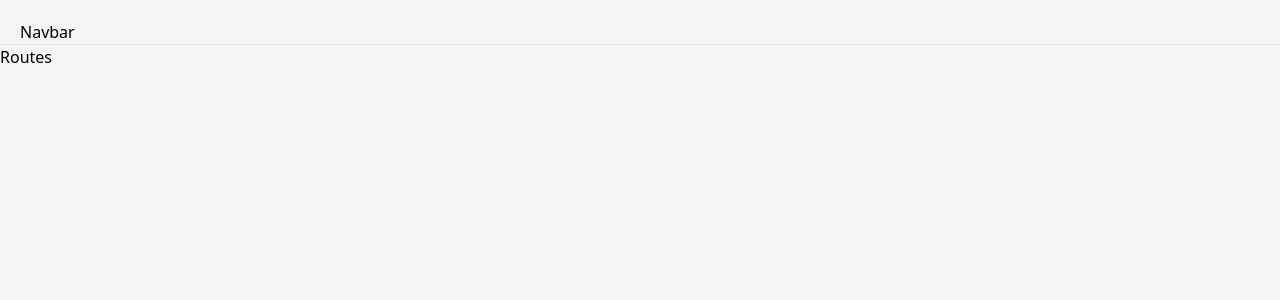
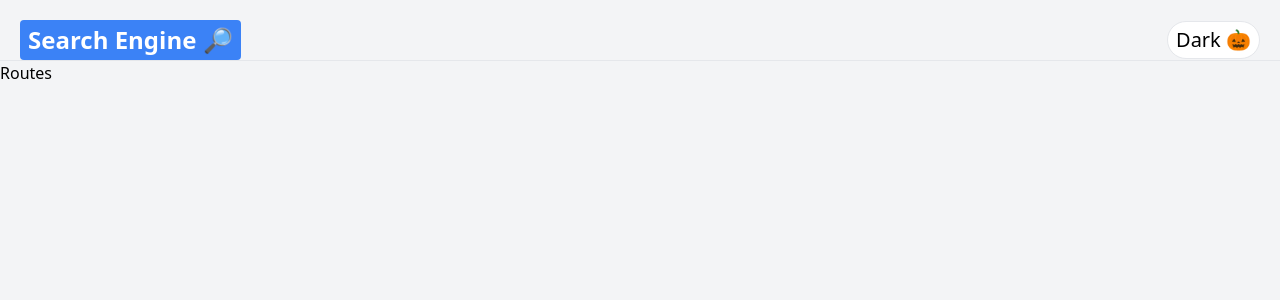
Before and after one commit to sagasu/search-engine, a React (Create React App) app: page / in a window 1280 px wide. Shown: the top 300 px of the page. Built offline with nearby package versions, Linux system fonts and the light colour scheme.

Commit message:
creating base for dark and light theme

```diff
--- a/package.json
+++ b/package.json
@@ -9,7 +9,11 @@
     "@testing-library/user-event": "^12.8.3",
     "react": "^17.0.2",
     "react-dom": "^17.0.2",
+    "react-loader-spinner": "^4.0.0",
+    "react-player": "^2.9.0",
+    "react-router-dom": "^5.3.0",
     "react-scripts": "4.0.3",
+    "use-debounce": "^7.0.0",
     "web-vitals": "^1.1.2"
   },
   "scripts": {
--- a/src/App.js
+++ b/src/App.js
@@ -11,7 +11,7 @@
   return (
     <div className={darkTheme ? 'dark' : ''}>
       <div className="bg-gray-100 dark:bg-gray-900 dark:text-gray-200 min-h-screen">
-        <Navbar />
+        <Navbar darkTheme={darkTheme} setDarkTheme={setDarkTheme}/>
         <Routes />
         <Footer />
       </div>
--- a/src/components/Navbar.jsx
+++ b/src/components/Navbar.jsx
@@ -1,9 +1,21 @@
 import React from 'react'
+import {Link} from 'react-router-dom';
 
-export const Navbar = () => {
+
+
+export const Navbar = ({darkTheme, setDarkTheme}) => {
     return (
         <div className="p-5 pb-0 flex flex-wrap sm:justify-between justify-center items-center border-b dark:border-gray-700 border-gray-200">
-            <h1>Navbar</h1>
+            <div className="flex justify-between items-center space-x-5 w-screen ">
+                <Link to="/">
+                    <p className="text-2xl bg-blue-500 font-bold text-white py-1 px-2 rounded dark:bg-gray-500 dark:text-gray-900">
+                        Search Engine 🔎
+                    </p>
+                </Link>
+                <button type="button" onClick={() => setDarkTheme(!darkTheme)} className="text-xl dark:bh-gray-50 dark:text-gray-900 bg-white border rounded-full px-2 py-1 hover:shadow-lg">
+                    {darkTheme ? 'Light 💡' : 'Dark 🎃'}
+                </button>
+            </div>
         </div>
     )
 }
--- a/src/index.js
+++ b/src/index.js
@@ -2,8 +2,12 @@
 import ReactDOM from 'react-dom';
 import './global.css';
 import App from './App';
+import {BrowserRouter as Router} from 'react-router-dom';
 
 ReactDOM.render(
-    <App />,
+  <Router>
+    <App />
+  </Router>
+    ,
   document.getElementById('root')
 );
--- a/tailwind.config.js
+++ b/tailwind.config.js
@@ -1,6 +1,6 @@
 module.exports = {
   purge: ['./src/**/*.{js,jsx,ts,tsx}', './public/index.html'],
-  darkMode: false, // or 'media' or 'class'
+  darkMode: 'class', // or 'media' or 'class'
   theme: {
     extend: {},
   },
```
Also changed, not shown: 1 other file (tests, documents, lock files or other folders).
